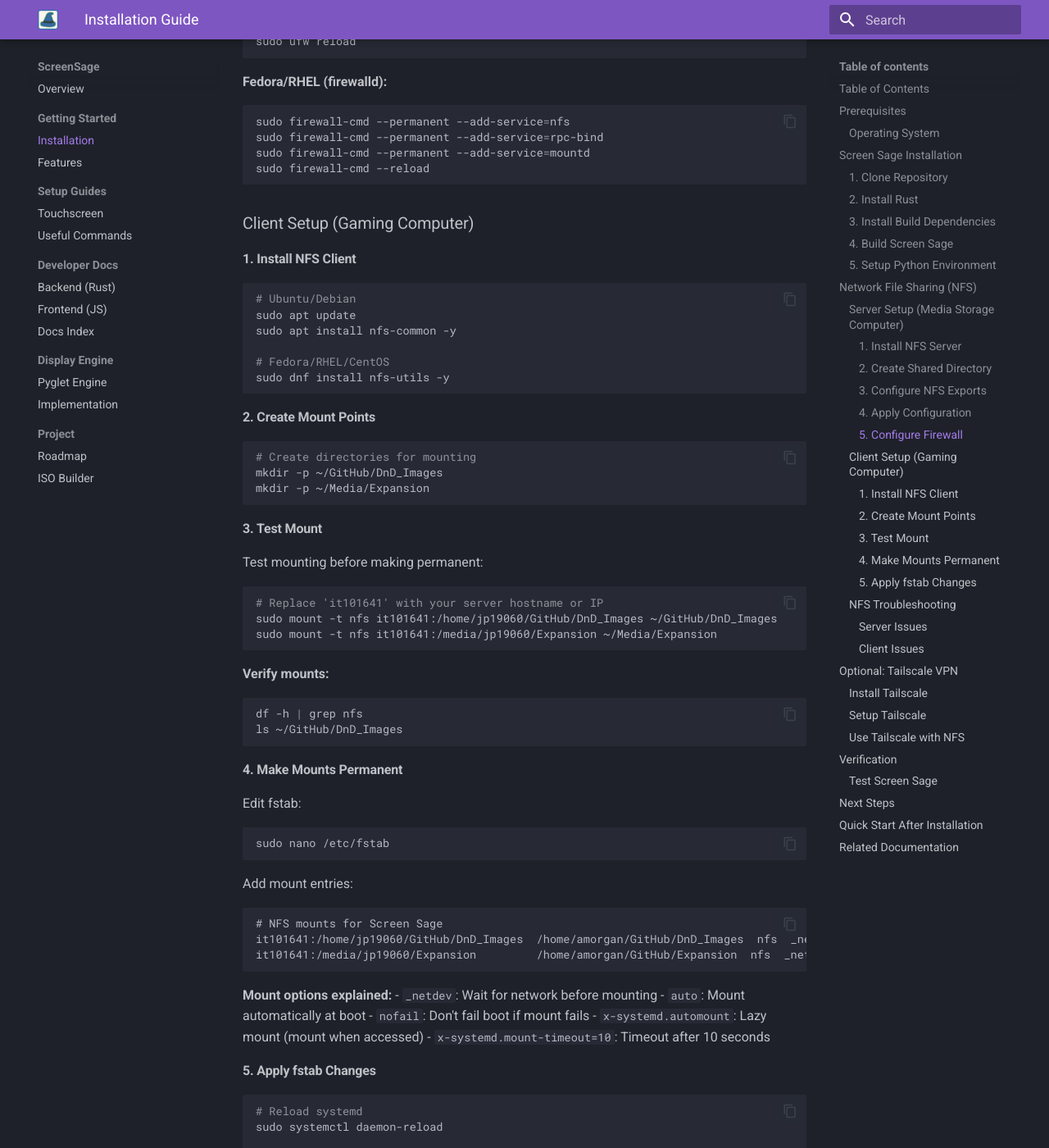
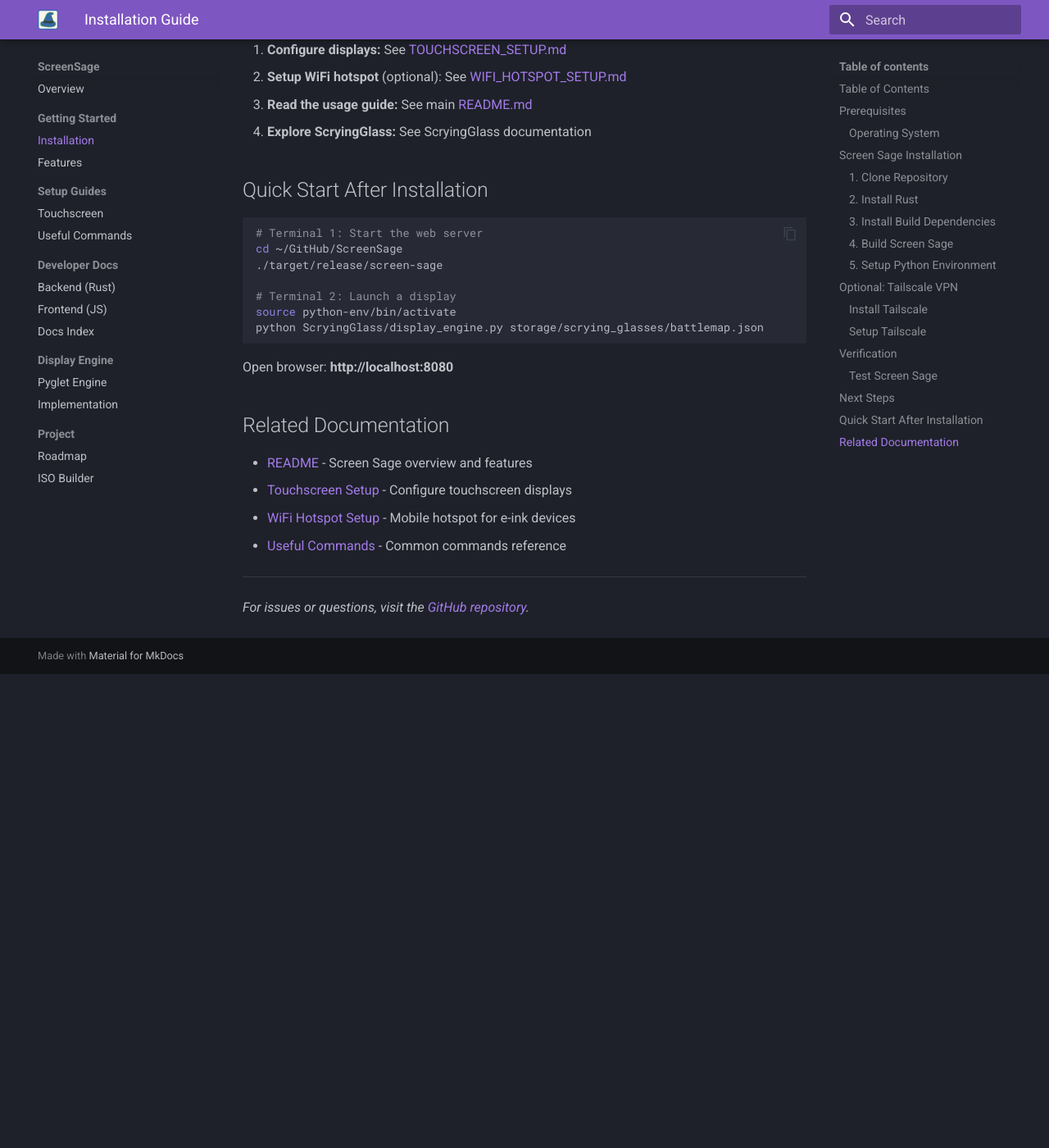
Before and after one commit to AndrewMorgan2/screensage-app, an MkDocs documentation site: the page built from docs/INSTALLATION.md, in a window 1280 px wide and 1400 px high, scrolled down 3345 px. Shown: the whole window at 82% size. Built offline with MkDocs 1.6.1 and Material for MkDocs 9.7.7, drawn with Linux system fonts in a browser that asks for light colours; after the commit the page ends 4167 px from its top, so only the background shows below that; some of the changed text lies outside the part shown.

Commit message:
Documentation

````diff
--- a/docs/INSTALLATION.md
+++ b/docs/INSTALLATION.md
@@ -10,7 +10,6 @@
 - [Prerequisites](#prerequisites)
 - [System Setup](#system-setup)
 - [Screen Sage Installation](#screen-sage-installation)
-- [Network File Sharing (NFS)](#optional-network-file-sharing-nfs)
 - [Optional: Tailscale VPN](#optional-tailscale-vpn)
 - [Verification](#verification)
 
@@ -95,209 +94,6 @@
 deactivate
 ```
 
-## Network File Sharing (NFS)
-
-Share media files between your main computer (server) and gaming computer (client) using NFS.
-
-### Server Setup (Media Storage Computer)
-
-#### 1. Install NFS Server
-
-```bash
-# Ubuntu/Debian
-sudo apt update
-sudo apt install nfs-kernel-server -y
-
-# Start and enable NFS
-sudo systemctl start nfs-server
-sudo systemctl enable nfs-server
-```
-
-#### 2. Create Shared Directory
-
-```bash
-# Clone DnD Images repository (or use your own directory)
-cd ~/GitHub
-git clone git@github.com:username/DnD_Images.git
-
-# Or create your own media directory
-mkdir -p ~/Media/DnD
-```
-
-#### 3. Configure NFS Exports
-
-Edit exports file:
-
-```bash
-sudo nano /etc/exports
-```
-
-Add your shares (replace with your actual paths and network):
-
-```
-# Format: <directory> <network>(options)
-/home/jp19060/GitHub/DnD_Images    192.168.1.0/24(rw,sync,no_subtree_check,no_root_squash)
-/media/jp19060/Expansion           192.168.1.0/24(rw,sync,no_subtree_check,no_root_squash)
-```
-
-**Options explained:**
-- `rw`: Read-write access
-- `sync`: Write changes immediately
-- `no_subtree_check`: Improve reliability
-- `no_root_squash`: Allow root access
-
-#### 4. Apply Configuration
-
-```bash
-# Apply the changes
-sudo exportfs -arv
-
-# Verify exports
-sudo exportfs -v
-```
-
-#### 5. Configure Firewall
-
-**Ubuntu/Debian (UFW):**
-```bash
-sudo ufw allow from 192.168.1.0/24 to any port nfs
-sudo ufw reload
-```
-
-**Fedora/RHEL (firewalld):**
-```bash
-sudo firewall-cmd --permanent --add-service=nfs
-sudo firewall-cmd --permanent --add-service=rpc-bind
-sudo firewall-cmd --permanent --add-service=mountd
-sudo firewall-cmd --reload
-```
-
-### Client Setup (Gaming Computer)
-
-#### 1. Install NFS Client
-
-```bash
-# Ubuntu/Debian
-sudo apt update
-sudo apt install nfs-common -y
-
-# Fedora/RHEL/CentOS
-sudo dnf install nfs-utils -y
-```
-
-#### 2. Create Mount Points
-
-```bash
-# Create directories for mounting
-mkdir -p ~/GitHub/DnD_Images
-mkdir -p ~/Media/Expansion
-```
-
-#### 3. Test Mount
-
-Test mounting before making permanent:
-
-```bash
-# Replace 'it101641' with your server hostname or IP
-sudo mount -t nfs it101641:/home/jp19060/GitHub/DnD_Images ~/GitHub/DnD_Images
-sudo mount -t nfs it101641:/media/jp19060/Expansion ~/Media/Expansion
-```
-
-**Verify mounts:**
-```bash
-df -h | grep nfs
-ls ~/GitHub/DnD_Images
-```
-
-#### 4. Make Mounts Permanent
-
-Edit fstab:
-
-```bash
-sudo nano /etc/fstab
-```
-
-Add mount entries:
-
-```
-# NFS mounts for Screen Sage
-it101641:/home/jp19060/GitHub/DnD_Images  /home/amorgan/GitHub/DnD_Images  nfs  _netdev,auto,nofail,x-systemd.automount,x-systemd.mount-timeout=10  0  0
-it101641:/media/jp19060/Expansion         /home/amorgan/GitHub/Expansion  nfs  _netdev,auto,nofail,x-systemd.automount,x-systemd.mount-timeout=10  0  0
-```
-
-**Mount options explained:**
-- `_netdev`: Wait for network before mounting
-- `auto`: Mount automatically at boot
-- `nofail`: Don't fail boot if mount fails
-- `x-systemd.automount`: Lazy mount (mount when accessed)
-- `x-systemd.mount-timeout=10`: Timeout after 10 seconds
-
-#### 5. Apply fstab Changes
-
-```bash
-# Reload systemd
-sudo systemctl daemon-reload
-
-# Mount all from fstab
-sudo mount -a
-```
-
-**Verify:**
-```bash
-df -h | grep nfs
-```
-
-### NFS Troubleshooting
-
-#### Server Issues
-
-**NFS server not starting:**
-```bash
-# Start rpcbind first (required dependency)
-sudo systemctl start rpcbind
-sudo systemctl enable rpcbind
-
-# Start NFS related services in order
-sudo systemctl start nfs-idmapd
-sudo systemctl start nfs-mountd
-sudo systemctl start nfs-server
-
-# Check status
-sudo systemctl status nfs-server
-```
-
-**Check what's being exported:**
-```bash
-sudo exportfs -v
-```
-
-**Show current connections:**
-```bash
-sudo showmount -a
-```
-
-#### Client Issues
-
-**Can't see exports:**
-```bash
-# Check if server is reachable
-showmount -e name
-```
-
-**Mount fails:**
-```bash
-# Check if NFS ports are open
-nc -zv name 2049
-
-# Try manual mount with verbose
-sudo mount -v -t nfs name:/home/jp19060/GitHub/DnD_Images ~/GitHub/DnD_Images
-```
-
-**Permission denied:**
-- Check server exports configuration
-- Verify IP address is in allowed network range
-- Ensure `no_root_squash` is set if needed
-
 ## Optional: Tailscale VPN
 
 Use Tailscale to access your gaming setup remotely or across networks.
@@ -332,20 +128,6 @@
 ```
 
 Follow the link provided to authenticate with your Tailscale account.
-
-### Use Tailscale with NFS
-
-Update fstab to use Tailscale hostname:
-
-```bash
-sudo nano /etc/fstab
-```
-
-Replace IP with Tailscale hostname:
-
-```
-<tailscale-hostname>:/media/videos    /mnt/shared_videos    nfs    defaults,_netdev    0 0
-```
 
 ## Verification
 
````
Also changed, not shown: docs/index.md (+0 -2 lines).
